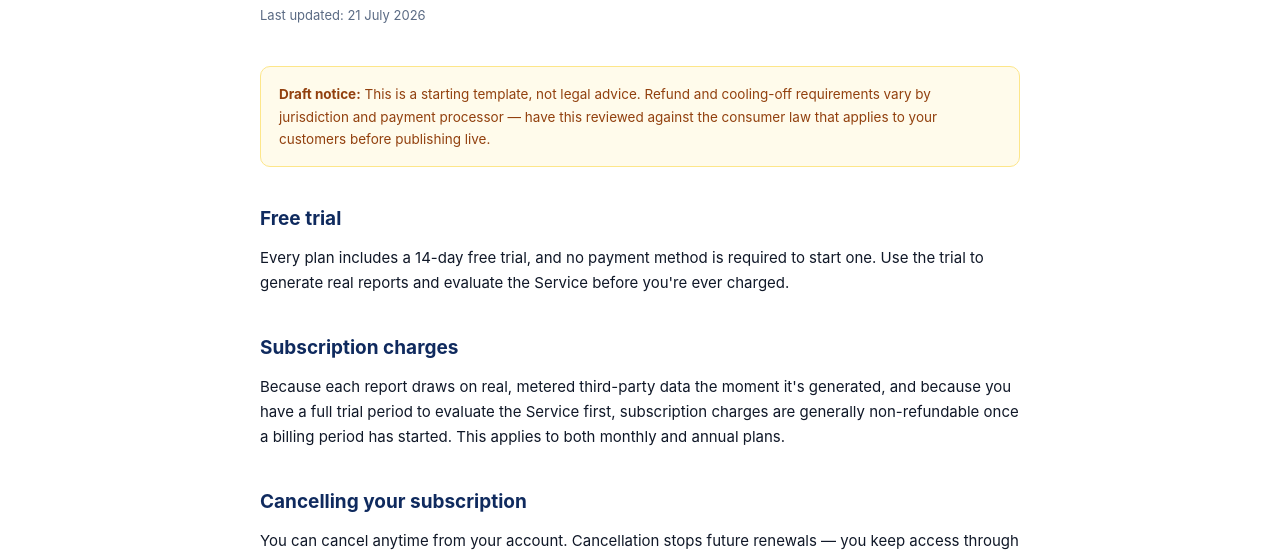
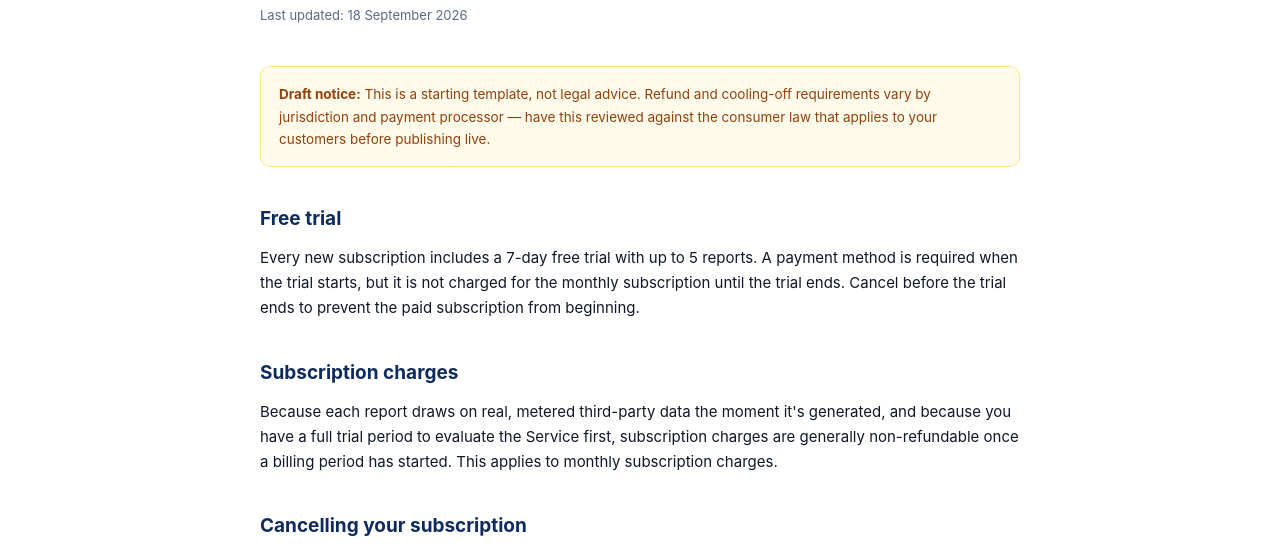
Before and after one commit to MissDaze/local-visibility-audit, a website: page public/refund-policy.html in a window 1280 px wide. Shown: the part 207-758 px from the top of the page. Drawn offline with Linux system fonts and the light colour scheme.

Commit message:
Update refund policy for card-backed seven-day trial

```diff
--- a/public/refund-policy.html
+++ b/public/refund-policy.html
@@ -30,7 +30,7 @@
 
 <div class="wrap-narrow legal-page">
   <h1>Refund Policy</h1>
-  <p class="updated">Last updated: 21 July 2026</p>
+  <p class="updated">Last updated: 18 September 2026</p>
 
   <div class="disclaimer">
     <strong>Draft notice:</strong> This is a starting template, not legal advice. Refund and
@@ -40,16 +40,16 @@
 
   <h2>Free trial</h2>
   <p>
-    Every plan includes a 14-day free trial, and no payment method is required to start one. Use
-    the trial to generate real reports and evaluate the Service before you're ever charged.
+    Every new subscription includes a 7-day free trial with up to 5 reports. A payment method is
+    required when the trial starts, but it is not charged for the monthly subscription until the
+    trial ends. Cancel before the trial ends to prevent the paid subscription from beginning.
   </p>
 
   <h2>Subscription charges</h2>
   <p>
     Because each report draws on real, metered third-party data the moment it's generated, and
     because you have a full trial period to evaluate the Service first, subscription charges are
-    generally non-refundable once a billing period has started. This applies to both monthly and
-    annual plans.
+    generally non-refundable once a billing period has started. This applies to monthly subscription charges.
   </p>
 
   <h2>Cancelling your subscription</h2>
```
